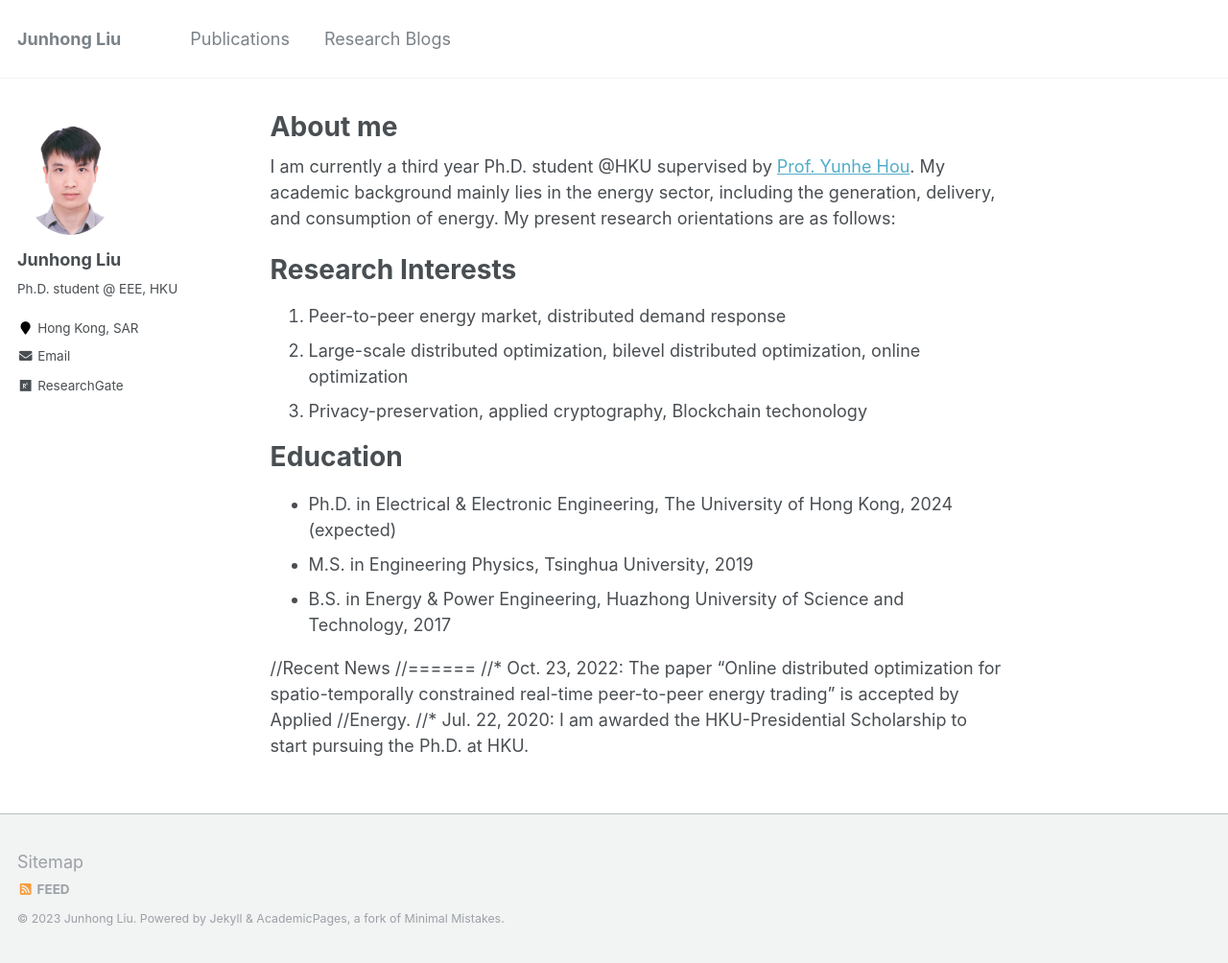
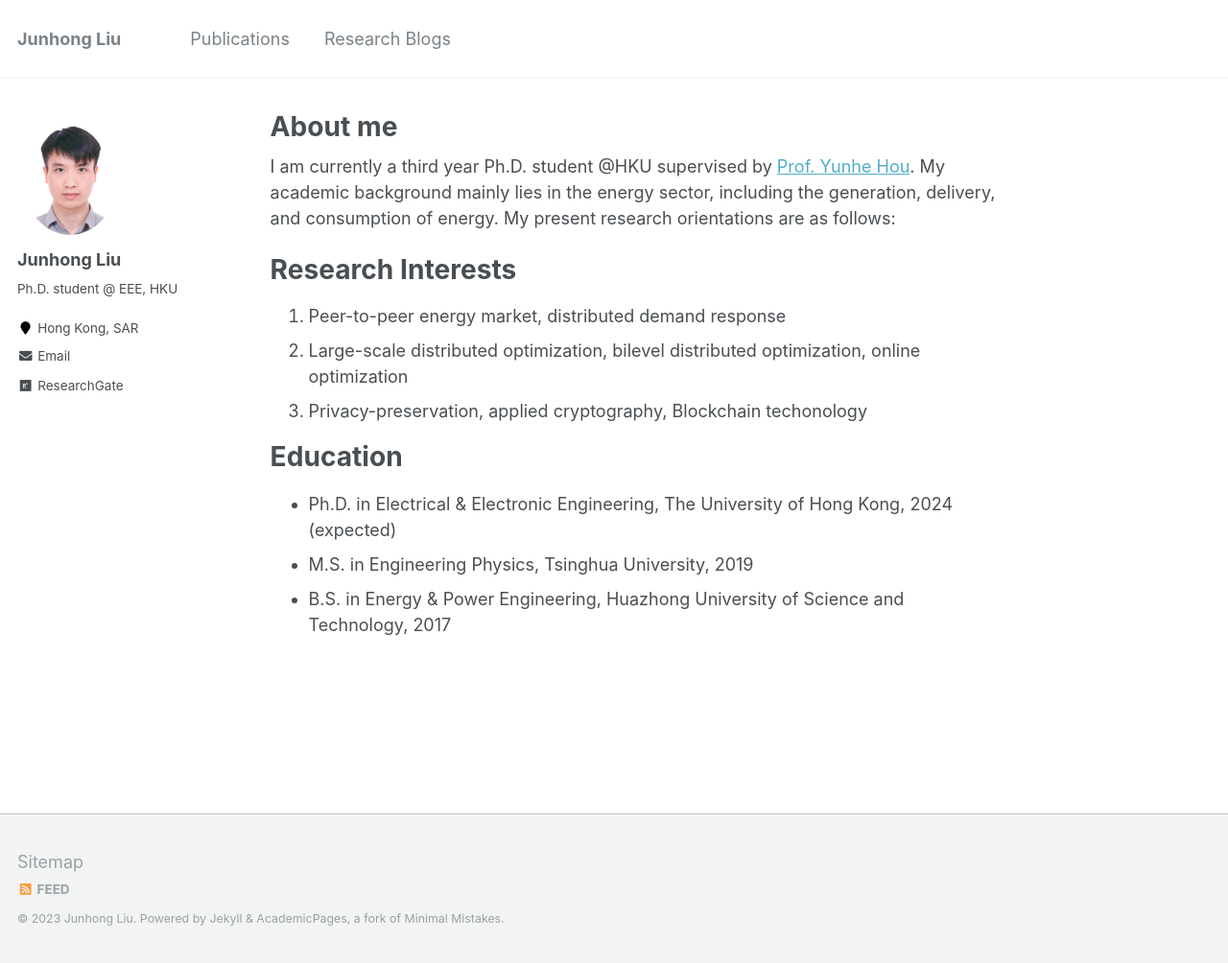
Before and after one commit to johnny-eee/online, a Jekyll site: the page built from _pages/about.md, in a window 1280 px wide and 1004 px high. Shown: the whole window at 96% size. Built offline with Jekyll 4.4.1, drawn with Linux system fonts in a browser that asks for light colours.

Commit message:
Update about.md

```diff
--- a/_pages/about.md
+++ b/_pages/about.md
@@ -21,8 +21,3 @@ Education
 * Ph.D. in Electrical & Electronic Engineering, The University of Hong Kong, 2024 (expected)
 * M.S. in Engineering Physics, Tsinghua University, 2019
 * B.S. in Energy & Power Engineering, Huazhong University of Science and Technology, 2017
-
-//Recent News
-//======
-//* Oct. 23, 2022: The paper "Online distributed optimization for spatio-temporally constrained real-time peer-to-peer energy trading" is accepted by Applied //Energy.
-//* Jul. 22, 2020: I am awarded the HKU-Presidential Scholarship to start pursuing the Ph.D. at HKU.
```
